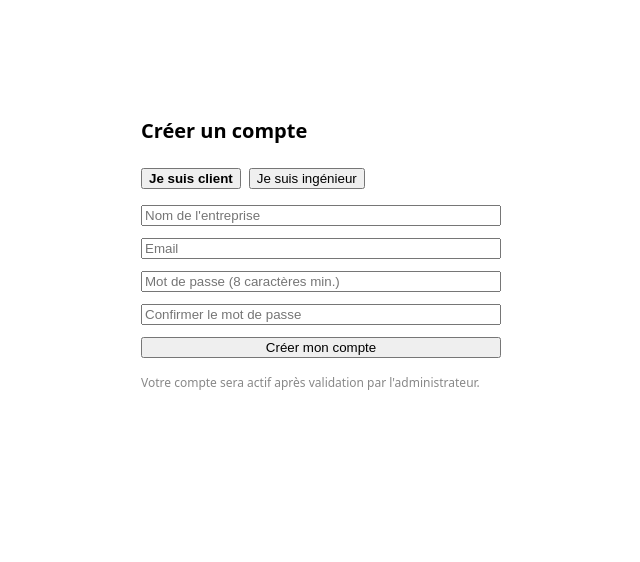
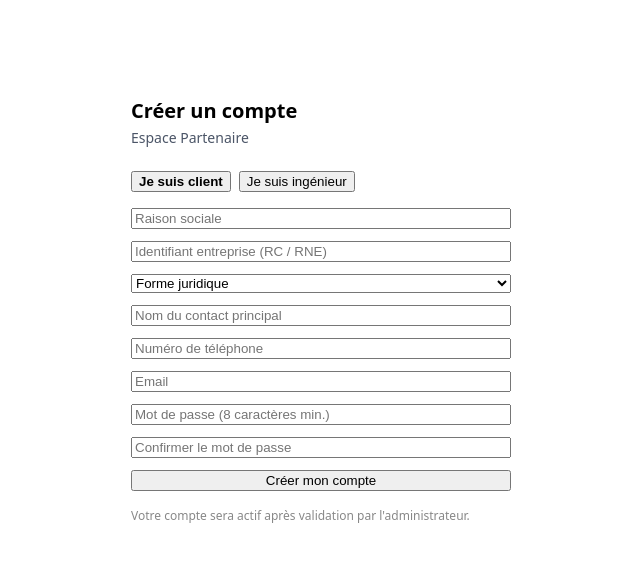
Before and after one commit to BharKhouloud16/atlas-admin-demo, a Next.js app: page /inscription in a window 1280 px wide. Shown: the top 562 px of the page, without its empty margins (319-959 px from the left). Built offline with nearby package versions, Linux system fonts and the light colour scheme.

Commit message:
v1.2 : inscription - masque le choix client/ingenieur si role impose, ajoute champs partenaire

```diff
--- a/app/inscription/page.tsx
+++ b/app/inscription/page.tsx
@@ -3,23 +3,41 @@
 import { useEffect, useState } from "react";
 import { useRouter } from "next/navigation";
 
+const FORMES_JURIDIQUES = ["SARL", "SA", "SAS", "EURL", "Auto-entrepreneur", "Autre"];
+
 export default function InscriptionPage() {
   const router = useRouter();
   const [role, setRole] = useState<"INGENIEUR" | "CLIENT">("CLIENT");
-  const [nom, setNom] = useState("");
+  const [roleImpose, setRoleImpose] = useState(false); // true si on arrive via ?role=... (boutons de la page d'accueil)
+
+  // Champs communs
+  const [nom, setNom] = useState(""); // nom & prénom (ingénieur) ou raison sociale (partenaire)
   const [email, setEmail] = useState("");
   const [password, setPassword] = useState("");
   const [passwordConfirm, setPasswordConfirm] = useState("");
+
+  // Champs spécifiques Espace Partenaire (CLIENT)
+  const [identifiantEntreprise, setIdentifiantEntreprise] = useState(""); // RC / RNE selon le pays
+  const [formeJuridique, setFormeJuridique] = useState("");
+  const [contactReferent, setContactReferent] = useState("");
+  const [telephone, setTelephone] = useState("");
+
   const [error, setError] = useState("");
   const [done, setDone] = useState(false);
   const [loading, setLoading] = useState(false);
 
   // Pré-sélectionne le rôle si on arrive depuis un bouton "Espace Ingénieur" /
   // "Espace Partenaire" de la page d'accueil ou de la connexion (?role=...).
+  // Dans ce cas, le choix client/ingénieur n'est plus affiché : il est déjà connu.
   useEffect(() => {
     const param = new URLSearchParams(window.location.search).get("role");
-    if (param === "ingenieur") setRole("INGENIEUR");
-    if (param === "client") setRole("CLIENT");
+    if (param === "ingenieur") {
+      setRole("INGENIEUR");
+      setRoleImpose(true);
+    } else if (param === "client") {
+      setRole("CLIENT");
+      setRoleImpose(true);
+    }
   }, []);
 
   async function handleSubmit(e: React.FormEvent) {
@@ -34,12 +52,24 @@ export default function InscriptionPage() {
       setError("Les deux mots de passe ne correspondent pas.");
       return;
     }
+    if (role === "CLIENT" && !telephone) {
+      setError("Le numéro de téléphone est requis.");
+      return;
+    }
 
     setLoading(true);
     const res = await fetch("/api/auth/signup", {
       method: "POST",
       headers: { "Content-Type": "application/json" },
-      body: JSON.stringify({ email, password, role, nom }),
+      body: JSON.stringify({
+        email,
+        password,
+        role,
+        nom,
+        ...(role === "CLIENT"
+          ? { identifiantEntreprise, formeJuridique, contactReferent, telephone }
+          : {}),
+      }),
     });
     const data = await res.json();
     setLoading(false);
@@ -53,18 +83,25 @@ export default function InscriptionPage() {
 
   if (done) {
     return (
-      <main style={{ maxWidth: 360, margin: "80px auto", padding: 24 }}>
+      <main style={{ maxWidth: 380, margin: "80px auto", padding: 24 }}>
         <h1 style={{ fontSize: 20, marginBottom: 12 }}>Compte créé</h1>
-        <p>Votre compte est en attente de validation par l&apos;administrateur. Vous recevrez un accès dès qu&apos;il sera activé.</p>
+        <p>
+          Votre compte est en attente de validation par l&apos;administrateur. Vous recevrez un email
+          de confirmation dès que votre accès sera activé.
+        </p>
         <button onClick={() => router.push("/connexion")} style={{ marginTop: 16 }}>Retour à la connexion</button>
       </main>
     );
   }
 
   return (
-    <main style={{ maxWidth: 360, margin: "80px auto", padding: 24 }}>
-      <h1 style={{ fontSize: 20, marginBottom: 24 }}>Créer un compte</h1>
+    <main style={{ maxWidth: 380, margin: "60px auto", padding: 24 }}>
+      <h1 style={{ fontSize: 20, marginBottom: 4 }}>Créer un compte</h1>
+      <p style={{ fontSize: 14, color: "#4b5567", marginTop: 0, marginBottom: 24 }}>
+        {role === "CLIENT" ? "Espace Partenaire" : "Espace Ingénieur"}
+      </p>
 
+      {!roleImpose && (
         <div style={{ display: "flex", gap: 8, marginBottom: 16 }}>
           <button type="button" onClick={() => setRole("CLIENT")} style={{ fontWeight: role === "CLIENT" ? 700 : 400 }}>
             Je suis client
@@ -73,14 +110,45 @@ export default function InscriptionPage() {
             Je suis ingénieur
           </button>
         </div>
+      )}
 
       <form onSubmit={handleSubmit} style={{ display: "flex", flexDirection: "column", gap: 12 }}>
         <input
-          placeholder={role === "CLIENT" ? "Nom de l'entreprise" : "Nom et prénom"}
+          placeholder={role === "CLIENT" ? "Raison sociale" : "Nom et prénom"}
           value={nom}
           onChange={(e) => setNom(e.target.value)}
           required
         />
+
+        {role === "CLIENT" && (
+          <>
+            <input
+              placeholder="Identifiant entreprise (RC / RNE)"
+              value={identifiantEntreprise}
+              onChange={(e) => setIdentifiantEntreprise(e.target.value)}
+            />
+            <select value={formeJuridique} onChange={(e) => setFormeJuridique(e.target.value)}>
+              <option value="">Forme juridique</option>
+              {FORMES_JURIDIQUES.map((f) => (
+                <option key={f} value={f}>{f}</option>
+              ))}
+            </select>
+            <input
+              placeholder="Nom du contact principal"
+              value={contactReferent}
+              onChange={(e) => setContactReferent(e.target.value)}
+              required
+            />
+            <input
+              type="tel"
+              placeholder="Numéro de téléphone"
+              value={telephone}
+              onChange={(e) => setTelephone(e.target.value)}
+              required
+            />
+          </>
+        )}
+
         <input type="email" placeholder="Email" value={email} onChange={(e) => setEmail(e.target.value)} required />
         <input type="password" placeholder="Mot de passe (8 caractères min.)" value={password} onChange={(e) => setPassword(e.target.value)} required />
         <input type="password" placeholder="Confirmer le mot de passe" value={passwordConfirm} onChange={(e) => setPasswordConfirm(e.target.value)} required />
```
Lines whose indentation alone changed are shown as unchanged.
